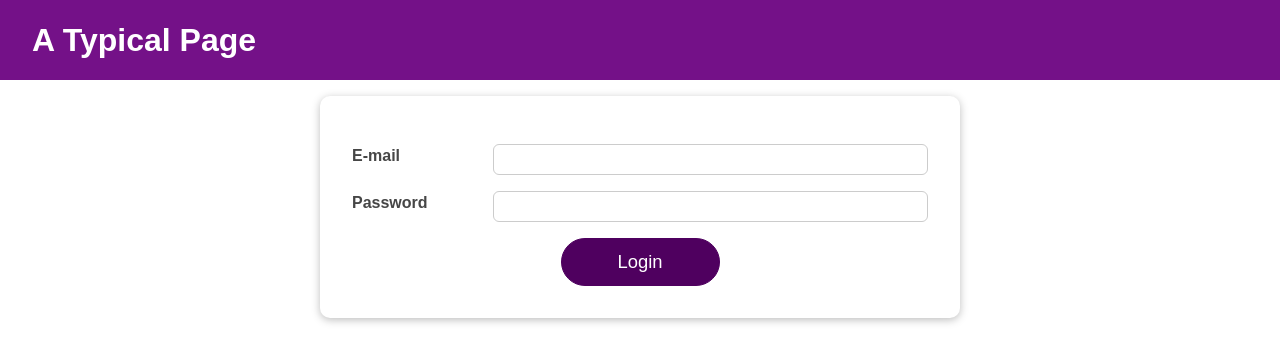
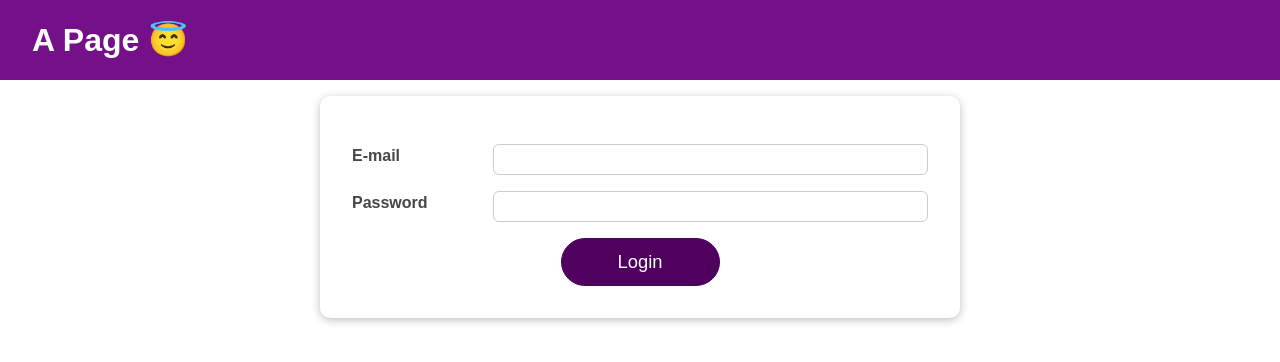
Before and after one commit to martinwachira/how2React-Redefined-2, a React (Create React App) app: page / in a window 1280 px wide. Shown: the top 362 px of the page. Built offline with nearby package versions, Linux system fonts and the light colour scheme.

Commit message:
change page name ...emoji :D

```diff
--- a/src/components/MainHeader/MainHeader.js
+++ b/src/components/MainHeader/MainHeader.js
@@ -6,7 +6,7 @@ import classes from "./MainHeader.module.css";
 const MainHeader = (props) => {
   return (
     <header className={classes["main-header"]}>
-      <h1>A Typical Page</h1>
+      <h1>A Page 😇</h1>
       <Navigation onLogout={props.onLogout} />
     </header>
   );
```
